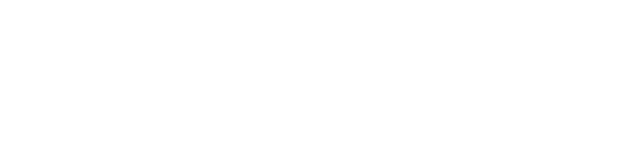
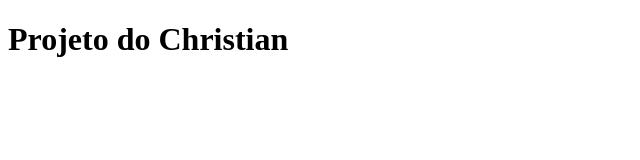
Before and after one commit to CMatheus04/curso-git, a plain HTML site: page index.html in a window 1280 px wide. Shown: the whole page, without its empty margins (0-640 px from the left). Drawn offline with Linux system fonts and the light colour scheme.

```diff
--- a/index.html
+++ b/index.html
@@ -5,6 +5,6 @@
     <title></title>
   </head>
   <body>
-
+    <h1>Projeto do Christian</h1>
   </body>
 </html>
```
